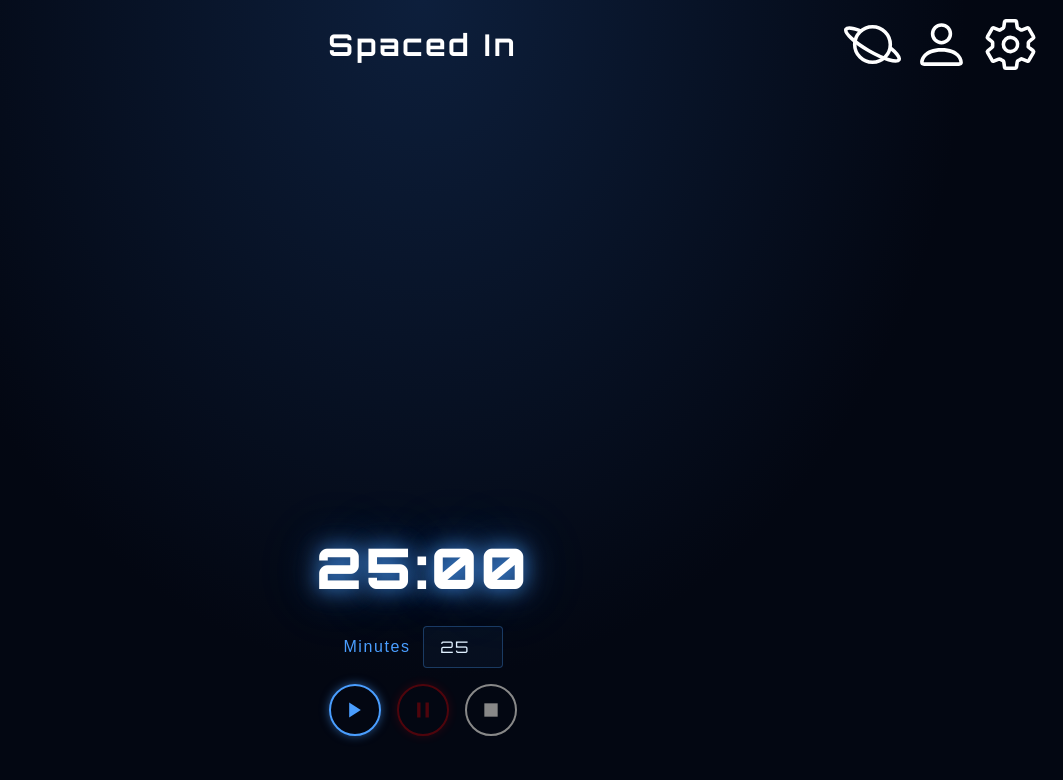
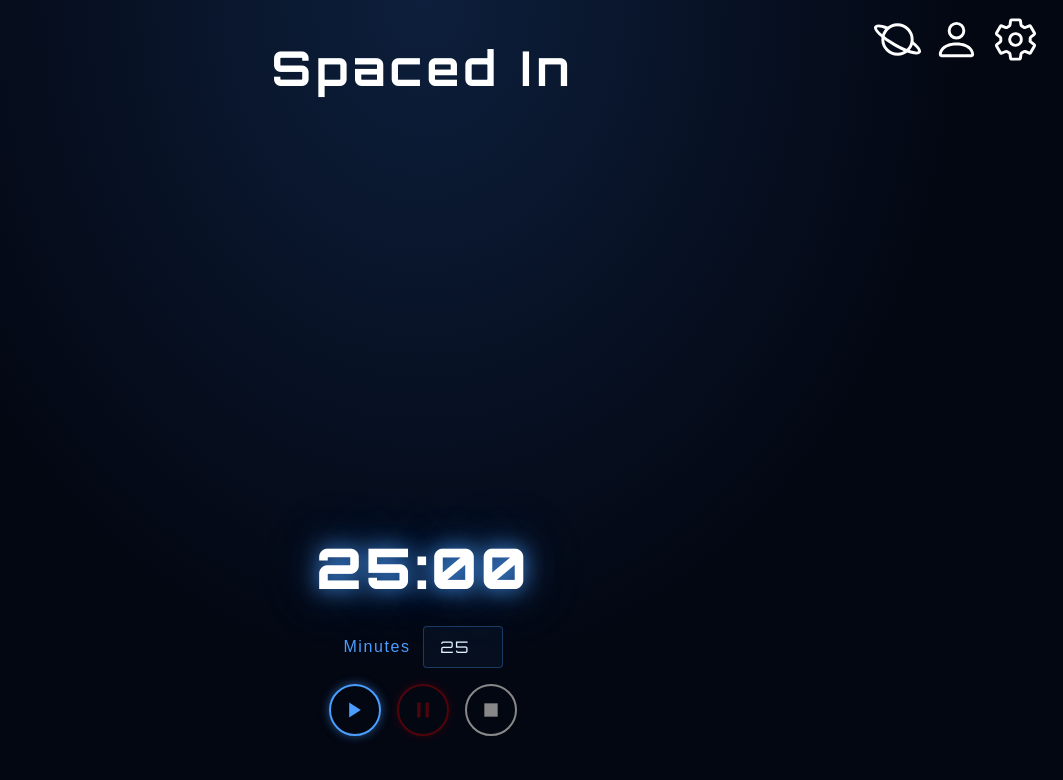
Before and after one commit to devsuoa/devsuoa-devs-sesa-beginner-hackathon-2026-lortisol, a React (Vite) app in the folder frontend/: page / in a window 1280 px wide. Shown: the top 780 px of the page, without its empty margins (217-1280 px from the left). Built offline with nearby package versions, Linux system fonts and the light colour scheme.

Commit message:
moved the title down a bit more

```diff
--- a/frontend/src/App.tsx
+++ b/frontend/src/App.tsx
@@ -60,22 +60,22 @@ export default function App() {
 {/* Top navbar */}
 <div className="fixed top-0 left-0 right-0 flex items-center justify-end px-6 py-4">
 
-  <span className="absolute left-1/2 -translate-x-1/2 font-[Orbitron] text-3xl text-white font-bold tracking-widest">
+  <span className="absolute left-1/2 -translate-x-1/2 translate-y-7 font-[Orbitron] text-5xl text-white font-bold tracking-widest">
     Spaced In
   </span>
 
   <div className="flex gap-3">
 
   <button className="btn-icon" title="Solar System">
-    <IoPlanetOutline size={57}/>
+    <IoPlanetOutline size={47}/>
   </button>
 
   <button className="btn-icon" title="Profile">
-    <BsPerson size={57}/>
+    <BsPerson size={47}/>
   </button>
 
   <button className="btn-icon" title="Settings">
-    <IoSettingsOutline size={57}/>
+    <IoSettingsOutline size={47}/>
   </button>
 
   </div>
```
